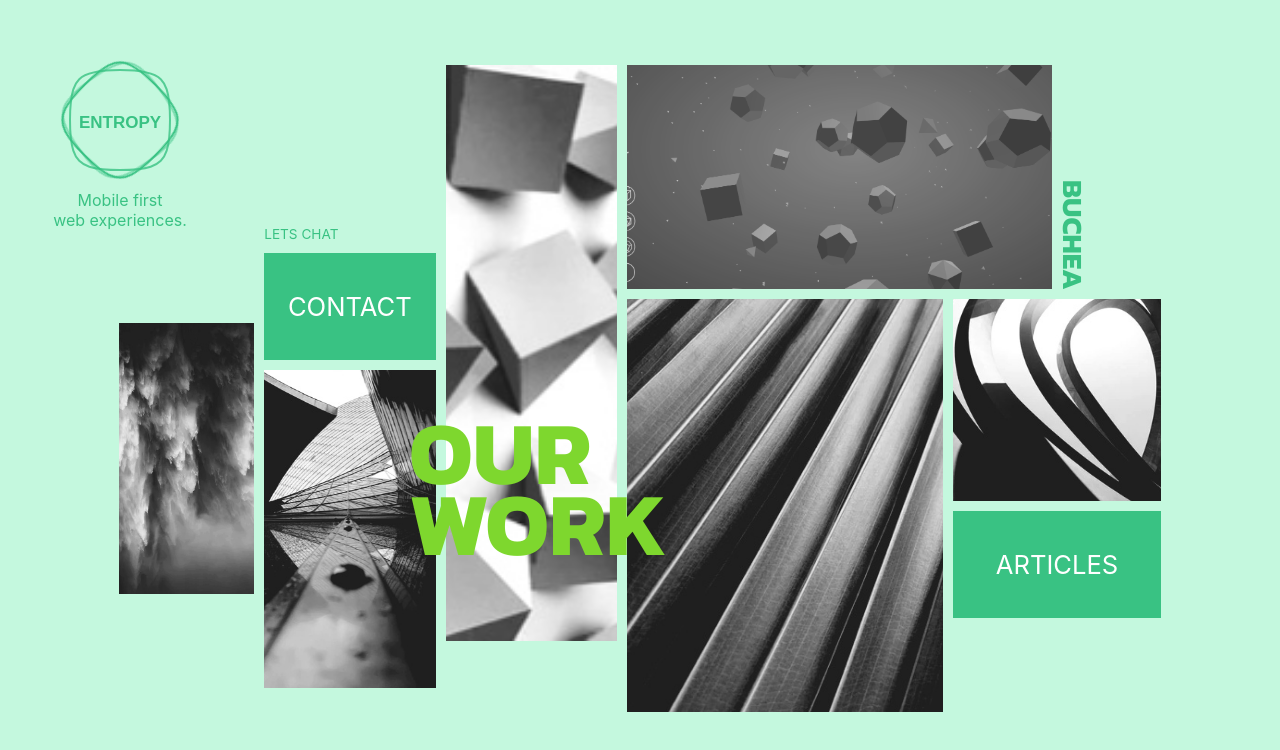
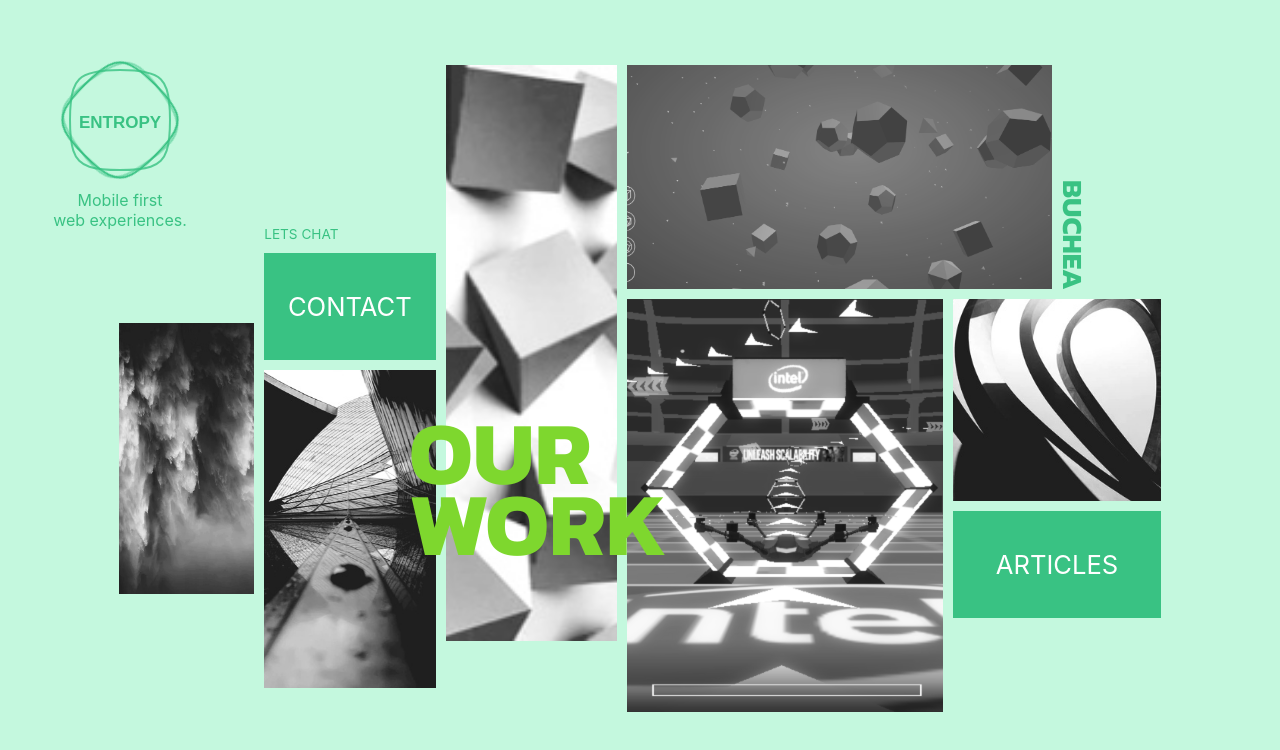
Before and after one commit to tylerbuchea/entropy-site, a plain HTML site: page index.html in a window 1280 px wide. Drawn offline with Linux system fonts and the light colour scheme.

Commit message:
Add screenshots

```diff
--- a/css/index.css
+++ b/css/index.css
@@ -270,7 +270,7 @@ a:focus {
 .grid .grid-item:first-child { grid-area: 12 / 1 / 24 / 5; background-image: url(../img/7.jpg); }
 .grid .grid-item:nth-child(2) { grid-area: 14 / 5 / 28 / 10; background-image: url(../img/11.jpg); }
 .grid .grid-item:nth-child(3) { grid-area: 1 / 10 / 26 / 15; background-image: url(../img/15.jpg); }
-.grid .grid-item:nth-child(4) { grid-area: 11 / 15 / 29 / 24; background-image: url(../img/17.jpg); }
+.grid .grid-item:nth-child(4) { grid-area: 11 / 15 / 29 / 24; background-image: url(../grid/drone0.png); }
 .grid .grid-item:nth-child(5) { grid-area: 1 / 15 / 11 / 27; background-image: url(../grid/viz1.png); }
 .grid .grid-item:nth-child(6) { grid-area: 11 / 24 / 20	/ 30; background-image: url(../img/6.jpg); }
 
```
Also changed, not shown: grid/Screen Shot 2017-07-31 at 5.51.51 PM (2).png (added), grid/Screen Shot 2017-07-31 at 5.51.59 PM (2).png (added), 3 other files.
